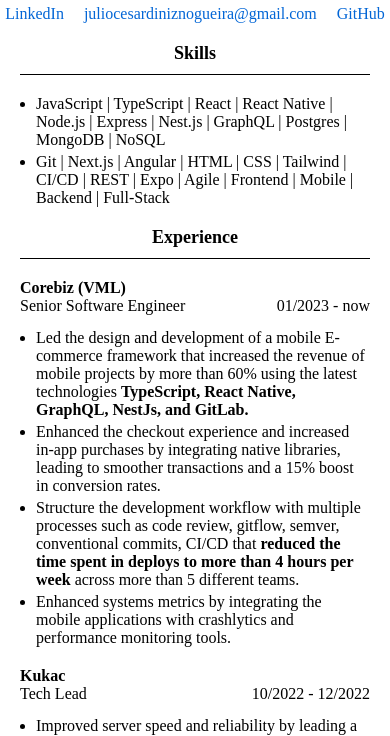
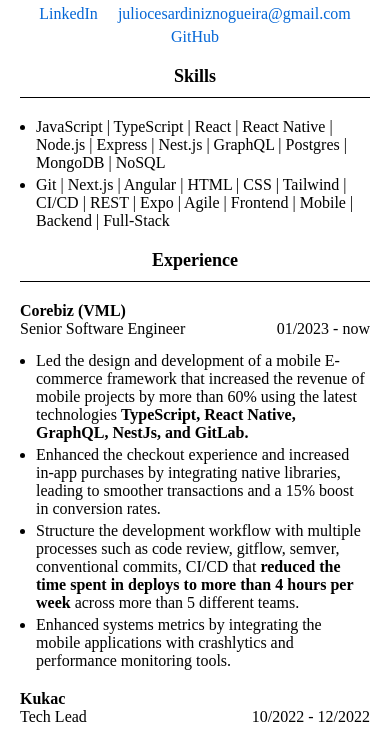
Before and after one commit to JulioDinizN/resume, a plain HTML site: page index.html in a window 390 px wide. Shown: the part 109-845 px from the top of the page. Drawn offline with Linux system fonts and the light colour scheme.

Commit message:
fix: fix responsive design

```diff
--- a/index.html
+++ b/index.html
@@ -33,6 +33,8 @@
     .links {
       display: flex;
       justify-content: center;
+      flex-wrap: wrap;
+      row-gap: 5px;
       align-items: center;
       padding: 20px 0 0 0;
     }
```
